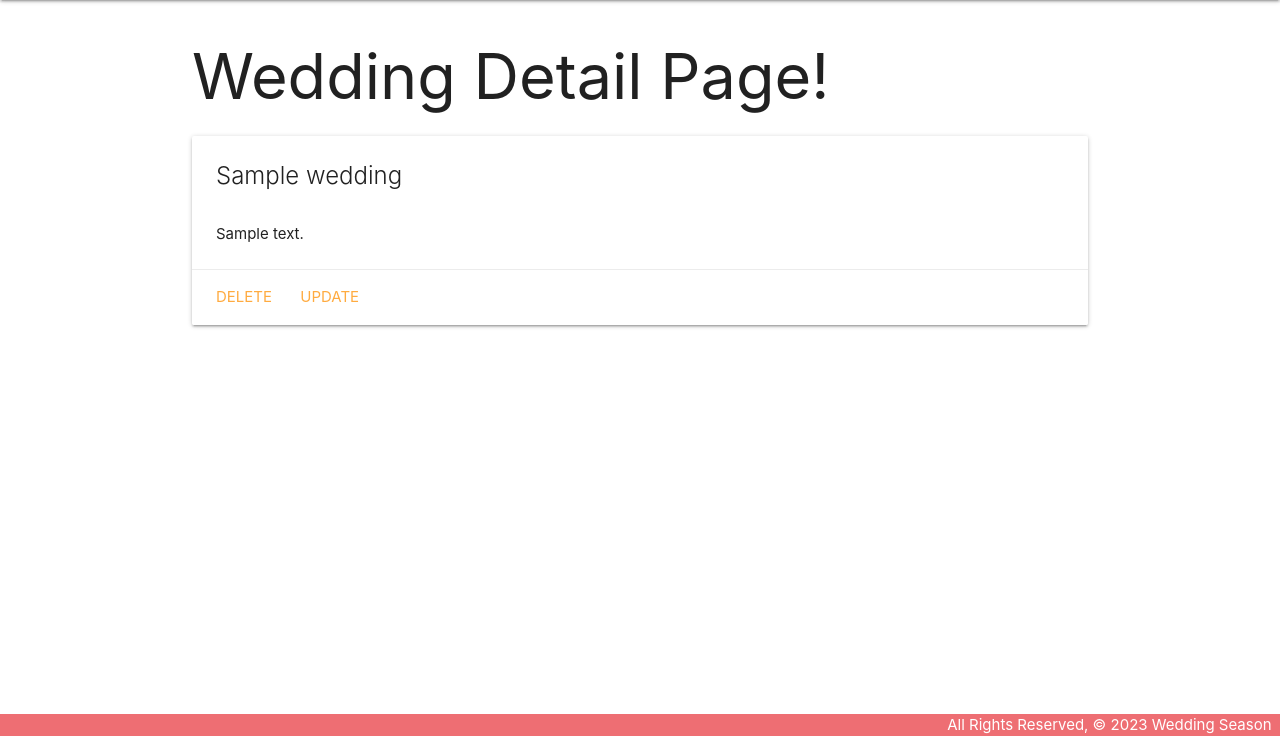
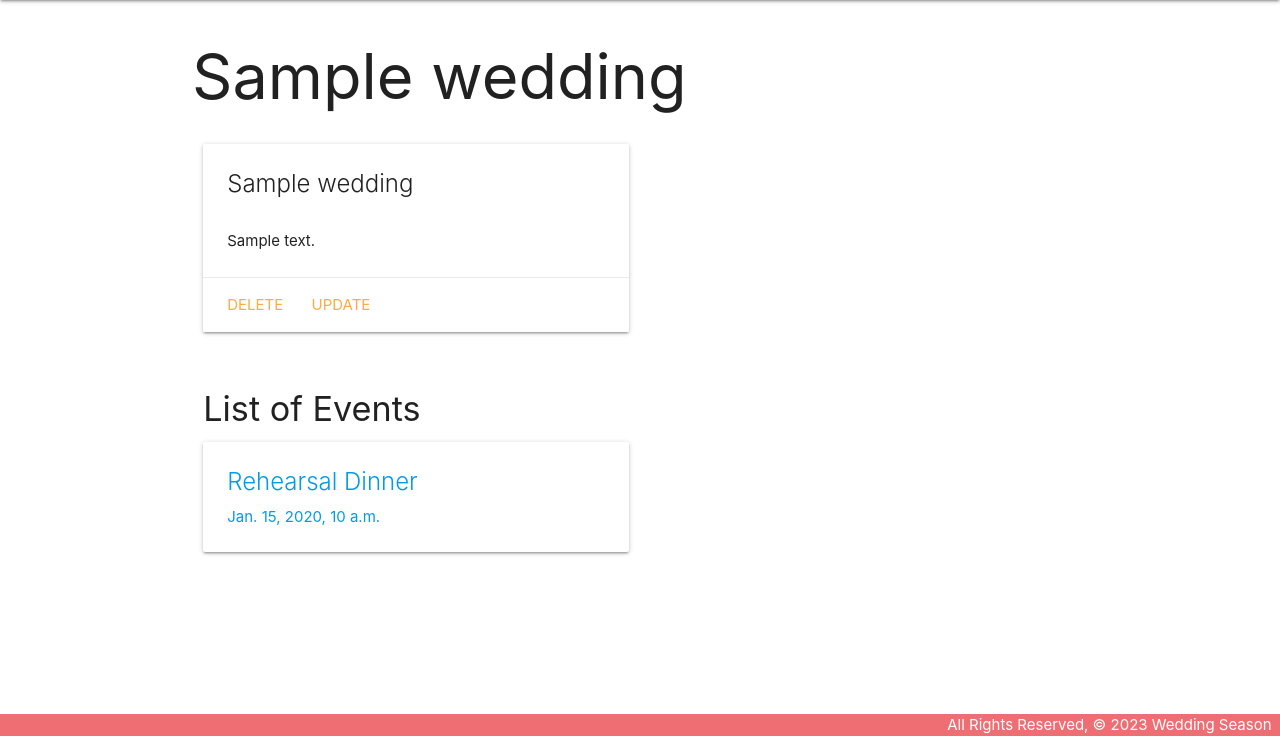
Before and after one commit to Shavvvv/wedding-season, a Django app: page /weddings/1/ in a window 1280 px wide. Shown: the part 64-800 px from the top of the page. Run offline with Django 5.2, Linux system fonts and the light colour scheme; tables that the repository leaves empty hold one stand-in row (values such as "Sample post").

Commit message:
Refactor Wedding Detail to include Event List

```diff
--- a/main_app/templates/main_app/wedding_detail.html
+++ b/main_app/templates/main_app/wedding_detail.html
@@ -2,7 +2,8 @@
 
 {% block content %}
 
-<h1>Wedding Detail Page!</h1>
+<h1>{{ wedding.name }}</h1>
+<div class="row">
     <div class="col s6">
         <div class="card">
             <div class="card-content">
@@ -13,9 +14,27 @@
             <div class="card-action">
                 <a href="{% url 'weddings_delete' wedding.id %}">Delete</a>
                 <a href="{% url 'weddings_update' wedding.id %}">Update</a>
-
             </div>
         </div>
     </div>
+</div>
+<div class="row">
+    <div class="col s6">
+        <h4>List of Events</h4>
+        {% for event in wedding.event_set.all %}
+        <a href="{% url 'events_detail' event.id %}">
+            <div class="card">
+                <div class="card-content">
+                    <span class="card-title">{{ event.get_type_display }}</span>
+                    <p>{{ event.start_date_time }}</p>
+                </div>
+            </div>
+        </a>
+        {% endfor %}
+    </div>
+</div>
+
+
+</div>
 
 {% endblock content %}
--- a/main_app/urls.py
+++ b/main_app/urls.py
@@ -6,12 +6,14 @@ from . import views
 urlpatterns = [
     path('', views.home, name='home'),
     path('weddings/', views.WeddingList.as_view(), name='weddings_list'),
-    path('weddings/<int:pk>/', views.WeddingDetail.as_view(), name='weddings_detail'),
+    path('weddings/<int:wedding_id>/', views.weddings_detail, name='weddings_detail'),
     path('weddings/create/', views.WeddingCreate.as_view(), name='weddings_create'),
     path('weddings/<int:pk>/delete/', views.WeddingDelete.as_view(), name='weddings_delete'),
     path('weddings/<int:pk>/update/', views.WeddingUpdate.as_view(), name='weddings_update'),
+    path('weddings/<int:pk>/events/', views.EventList.as_view(), name='events_list'),
 
-    path('weddings/<int:pk>/events/', views.EventList.as_view(), name='events_list'),
+
+
     path('events/<int:pk>/', views.EventDetail.as_view(), name='events_detail'),
     path('weddings/<int:pk>/events/create/', views.EventCreate.as_view(), name='events_create'),
     path('events/<int:pk>/delete/', views.EventDelete.as_view(), name='events_delete'),
--- a/main_app/views.py
+++ b/main_app/views.py
@@ -8,10 +8,11 @@ from .models import Wedding, Event
 def home(request):
     return render(request, 'home.html')
 
+def weddings_detail(request, wedding_id):
+    wedding = Wedding.objects.get(id=wedding_id)
+    return render(request, 'main_app/wedding_detail.html', {'wedding': wedding})
+
 class WeddingList(ListView):
-    model = Wedding
-
-class WeddingDetail(DetailView):
     model = Wedding
 
 class WeddingCreate(CreateView):
```
Lines whose indentation alone changed are shown as unchanged.
